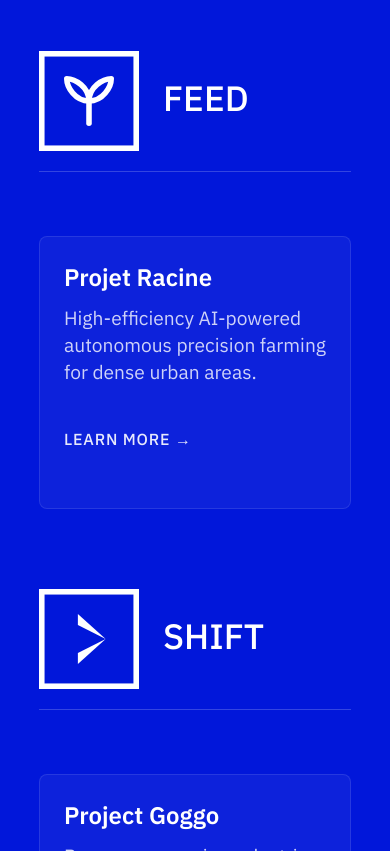
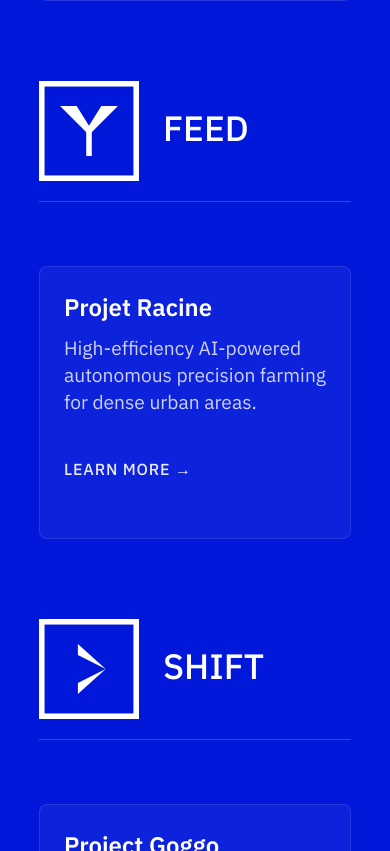
Before and after one commit to SingularStudioVc/mega-website, a website built with Vite: page index.html in a window 390 px wide. Shown: the part 5374-6225 px from the top of the page. Built offline with nearby package versions, Linux system fonts and the light colour scheme.

Commit message:
Improve mobile spacing and redesign feed icon with brutalist style

```diff
--- a/index.html
+++ b/index.html
@@ -116,10 +116,10 @@
               <div class="category-symbol">
                 <svg viewBox="0 0 36 36" fill="none" xmlns="http://www.w3.org/2000/svg">
                   <rect x="1" y="1" width="34" height="34" stroke="white" stroke-width="2"/>
-                  <g stroke="white" stroke-width="2" stroke-linecap="round" stroke-linejoin="round">
+                  <g stroke="white" stroke-width="2" stroke-linecap="square" stroke-linejoin="miter">
                     <path d="M18 26V18" />
-                    <path d="M18 18C18 13, 13 10, 10 10C10 13, 13 18, 18 18Z" />
-                    <path d="M18 18C18 13, 23 10, 26 10C26 13, 23 18, 18 18Z" />
+                    <path d="M18 18L10 10L13 10L18 18Z" />
+                    <path d="M18 18L26 10L23 10L18 18Z" />
                   </g>
                 </svg>
               </div>
--- a/src/style.css
+++ b/src/style.css
@@ -396,6 +396,10 @@ h1#dynamic-heading.is-acronym {
     line-height: 1.5; /* Adjust line-height if needed */
   }
 
+  #projects-section {
+    padding: 80px 10% 50px 10%; /* Increase top padding to create more space from mission statement */
+  }
+
   .category-description.expanded {
     margin-top: 1.5em;
   }
```
